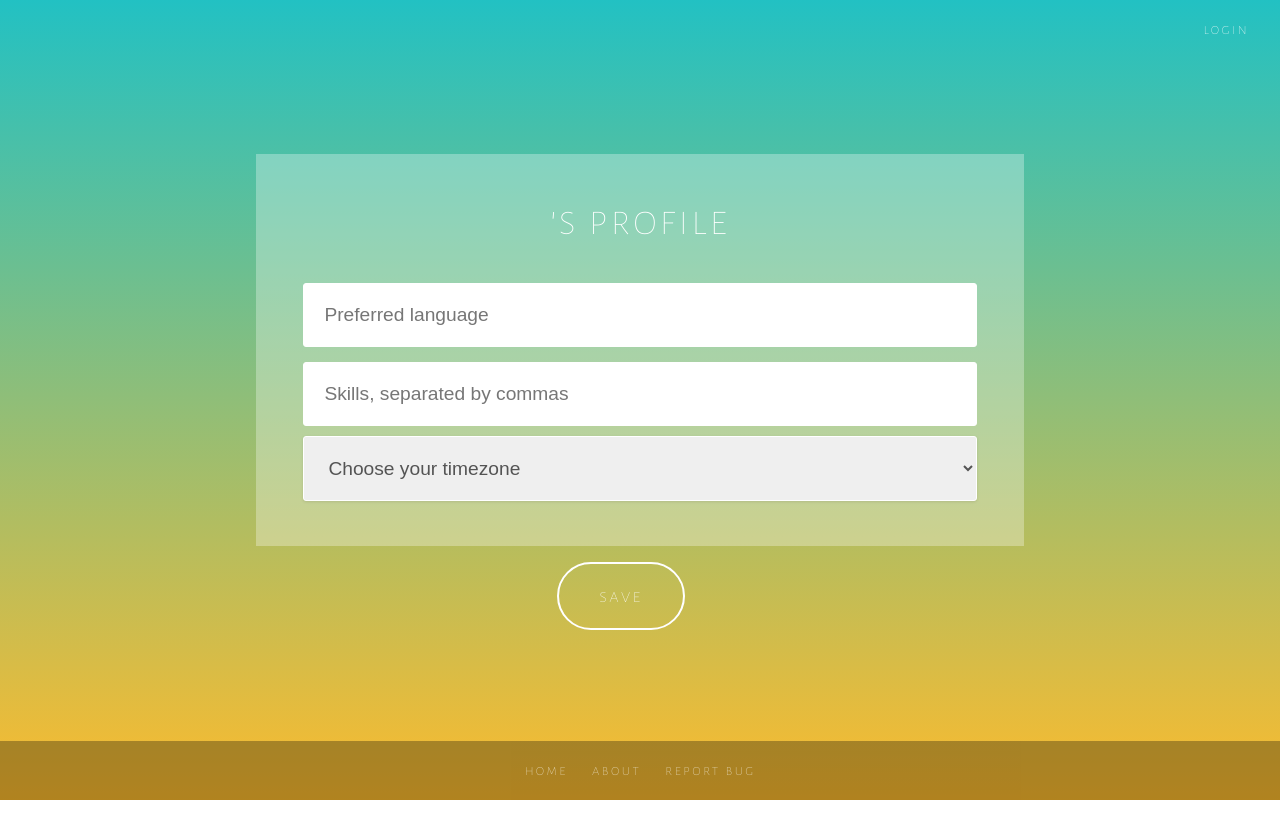
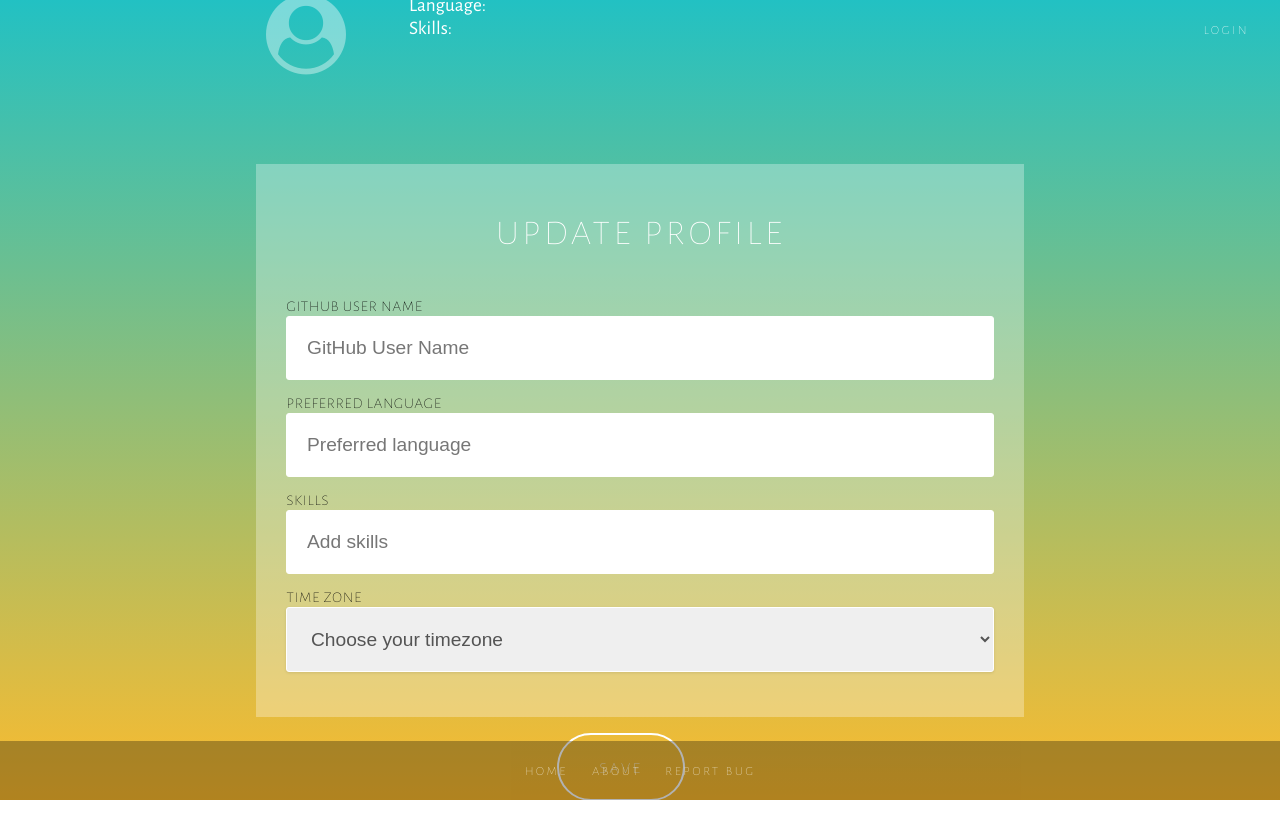
Before and after one commit to ursa-majors/co-ment, a React app in the folder client/: page /profile in a window 1280 px wide. Built offline with nearby package versions, Linux system fonts and the light colour scheme.

Commit message:
profile writing to DB

```diff
--- a/client/src/containers/Profile.jsx
+++ b/client/src/containers/Profile.jsx
@@ -6,28 +6,38 @@ import axios from 'axios';
 import * as Actions from '../store/actions';
 import { languages, skills, timezones } from '../utils';
 
+let name;
+let avatarUrl;
+
 class Profile extends React.Component {
 
   constructor(props) {
      super(props);
+
      this.state = {
       profile: {
           skill: '',
-          skills: props.appState.profile.skills || [],
-          gender: props.appState.profile.gender || '',
-          pref_lang: props.appState.profile.pref_lang || '',
-          time_zone: props.appState.profile.time_zone || 'Choose your timezone',
-          firstName: props.appState.profile.firstName || '',
-          lastName: props.appState.profile.lastName || '',
-          ghUserName: props.appState.profile.ghUserName || '',
-          avatarUrl: props.appState.profile.avatarUrl || '',
+          skills: this.props.appState.profile.certs || [],
+          gender: this.props.appState.profile.gender || '',
+          pref_lang: this.props.appState.profile.pref_lang || '',
+          time_zone: this.props.appState.profile.time_zone || 'Choose your timezone',
+          name: '',
+          ghUserName: this.props.appState.profile.ghUserName || '',
+          avatarUrl: '',
         }
       }
     }
 
-    componentDidMount(){
-
-    }
+  componentWillMount(){
+    const profile = Object.assign({}, this.state.profile);
+    if (this.props.appState.profile.ghProfile) {
+    profile.name = this.props.appState.profile.ghProfile.name;
+    profile.avatarUrl = this.props.appState.profile.ghProfile.avatar_url;
+    this.setState({profile}, ()=>{
+      console.log('38',this.state.profile.skills);
+    });
+  }
+}
 
   getProfile() {
     axios.get(`https://co-ment.glitch.me/api/profile/${this.props.appState.profile._id}`, {
@@ -36,17 +46,23 @@ class Profile extends React.Component {
       },
     })
     .then((response) => {
-       this.props.actions.updateProfile([response.data]);
+      console.log('39',this.props.appState);
+       this.props.actions.updateProfile(response.data.user, () => {
+        console.log('41',this.props.appState);
+       });
        this.setState({
-         firstName: props.appState.profile.firstName || '',
-         lastName: props.appState.profile.lastName || '',
-         ghUserName: props.appState.profile.ghUserName || '',
-         avatarUrl: props.appState.profile.avatarUrl || '',
-         skills: props.appState.profile.skills || [],
-         skill: '',
-         gender: props.appState.profile.gender || '',
-         pref_lang: props.appState.profile.pref_lang || '',
-         time_zone: props.appState.profile.time_zone || 'Choose your timezone',
+        profile: {
+          skill: '',
+          skills: this.props.appState.profile.certs || [],
+          gender: this.props.appState.profile.gender || '',
+          pref_lang: this.props.appState.profile.pref_lang || '',
+          time_zone: this.props.appState.profile.time_zone || 'Choose your timezone',
+          name: this.props.appState.profile.ghProfile.name ? this.props.appState.profile.ghProfile.name : '',
+          ghUserName: this.props.appState.profile.ghUserName || '',
+          avatarUrl: this.props.appState.profile.ghProfile.avatar_url ? this.props.appState.profile.ghProfile.avatar_url : '',
+       }
+       }, ()=> {
+        console.log(this.state.profile)
        });
        this.props.history.push('/posts');
      })
@@ -60,28 +76,36 @@ class Profile extends React.Component {
     if (this.state.skill !== '') {
        this.addSkill();
      }
+     console.log('70', this.state.profile);
+    this.props.actions.updateProfile(this.state.profile, () => {
+      console.log('72', this.props.appState.profile);
+    });
 
     axios.defaults.baseURL = 'https://co-ment.glitch.me';
     axios.defaults.headers.common['Authorization'] = `Bearer ${this.props.appState.authToken}`;
+    console.log('77', this.state.profile);
 
-    axios.post(`/api/profile/${this.props.appState.profile._id}`,
+    axios.put(`/api/profile/${this.props.appState.profile._id}`,
       {
-        pref_lang: this.props.appState.profile.pref_lang,
-        certs: this.props.appState.profile.certs,
-        time_zone: this.props.appState.profile.time_zone,
+        pref_lang: this.state.profile.pref_lang,
+        certs: this.state.profile.skills,
+        time_zone: this.state.profile.time_zone,
+        ghUserName: this.state.profile.ghUserName,
       })
     .then((response) => {
-       this.props.actions.updateProfile([response.data]);
+      console.log(response.data);
+       this.props.actions.updateProfile(response.data.user);
        this.setState({
-         firstName: props.appState.profile.firstName || '',
-         lastName: props.appState.profile.lastName || '',
-         ghUserName: props.appState.profile.ghUserName || '',
-         avatarUrl: props.appState.profile.avatarUrl || '',
-         skills: props.appState.profile.skills || [],
-         skill: '',
-         gender: props.appState.profile.gender || '',
-         pref_lang: props.appState.profile.pref_lang || '',
-         time_zone: props.appState.profile.time_zone || 'Choose your timezone',
+        profile: {
+          skill: '',
+          skills: this.props.appState.profile.skills || [],
+          gender: this.props.appState.profile.gender || '',
+          pref_lang: this.props.appState.profile.pref_lang || '',
+          time_zone: this.props.appState.profile.time_zone || 'Choose your timezone',
+          name: this.props.appState.profile.ghProfile.name || '',
+          ghUserName: this.props.appState.profile.ghUserName || '',
+          avatarUrl: this.props.appState.profile.ghProfile.avatar_url || '',
+       }
        });
      })
      .catch((error) => {
@@ -153,13 +177,45 @@ if(e.charCode === 13 || e.which === 13) {
     const tzList = timezones.map(i => (
       <option key={i[1]}>{`(UTC ${i[0]}) ${i[1]}`}</option>
       ));
+    const skillsDisp = this.state.profile.skills.map(i => (
+      <li key={i}>{i}, </li>) );
 
     return (
       <div className="container form">
+        <div className="preview">
+          <div className="preview__image-wrap">
+          {this.state.profile.avatarUrl ?
+            <img className="preview__image" src={this.state.profile.avatarUrl} alt={this.state.profile.username}/> :
+            <i className="fa fa-user-circle fa-5x preview__icon" aria-hidden="true"></i>
+          }
+          </div>
+          <div className="preview__text-wrap">
+            <div className="preview__username">{this.props.appState.profile.username}</div>
+            <div className="preview__text">{this.state.profile.name}</div>
+            <div className="preview__text">Language: {this.state.profile.pref_lang}</div>
+            <div className="preview__text">Skills:
+              <ul>{skillsDisp}</ul>
+              </div>
+
+          </div>
+        </div>
         <div className="form__body">
-          <div className="form__header">{this.props.appState.profile.username && this.props.appState.profile.username}&apos;s Profile</div>
+          <div className="form__header">Update Profile</div>
           <div className="form__input-group">
-            <label htmlFor="language" className="sr-only">Preferred Language
+            <label htmlFor="ghUserName" className="form__label">GitHub User Name
+            </label>
+            <input
+              className="form__input"
+              type="text"
+              id="ghUserName"
+              name="ghUserName"
+              value={this.state.profile.ghUserName}
+              onChange={e => this.handleInput(e)}
+              placeholder="GitHub User Name"
+            />
+          </div>
+          <div className="form__input-group">
+            <label htmlFor="language" className="form__label">Preferred Language
             </label>
             <input
               className="form__input"
@@ -177,8 +233,7 @@ if(e.charCode === 13 || e.which === 13) {
           </div>
 
           <div className="form__input-group">
-          <label className="sr-only" htmlFor="skills">Skills</label>
-          </div>
+          <label className="form__label" htmlFor="skills">Skills</label>
            <div className="skill-value__wrapper">
              {this.state.profile.skills.map((skill) => {
                return (
@@ -211,13 +266,14 @@ if(e.charCode === 13 || e.which === 13) {
             value={this.state.profile.skill}
             onChange={e => this.handleInput(e)}
             onKeyPress={e => this.handleKeyPressAdd(e)}
-            placeholder="Skills, separated by commas"
+            placeholder="Add skills"
           />
           <datalist id="skillsList">
           {skillsList}
           </datalist>
+          </div>
           <div className="form__input-group">
-            <label htmlFor="timezone" className="sr-only">Time Zone:</label>
+            <label htmlFor="timezone" className="form__label">Time Zone</label>
             <select
               className="form__input form__input--select"
               id="time_zone"
--- a/client/src/store/reducers/appState.js
+++ b/client/src/store/reducers/appState.js
@@ -26,7 +26,7 @@ function appState(state = INITIAL_STATE, action) {
       return INITIAL_STATE;
 
     case UPDATE_PROFILE:
-      return update(state, { profile: { $set: action.profile } });
+      return update(state, { profile: { $set: action.payload } })
 
     default:
       return state;
--- a/client/src/styles/_profile.scss
+++ b/client/src/styles/_profile.scss
@@ -32,7 +32,7 @@
   }
 
   &__wrapper {
-    padding: 0 20px 5px 20px;
+    padding: 0 20px;
     display: flex;
     flex-direction: flex-start;
     flex-wrap: wrap;
@@ -56,3 +56,55 @@
     }
   }
 }
+
+.preview {
+  width: 100%;
+  margin: 0 auto;
+  padding: 10px 10px 40px 10px;
+  display: flex;
+  color: white;
+  @include for-tablet-portrait-up {
+      width: 60%;
+    }
+
+  &__image {
+    border-radius: 100%;
+    width: 130px;
+    height: auto;
+  }
+
+  &__icon {
+    height: 100%;
+    width: auto;
+    color: rgba(255,255,255,.4);
+  }
+
+  &__image-wrap {
+    width: 130px;
+    height: 130px;
+  }
+
+  &__text-wrap {
+    display: flex;
+    flex-direction: column;
+    padding: 10px;
+  }
+
+  &__username {
+    color: white;
+    font-family: 'Alegreya Sans SC', sans-serif;
+    text-transform: lowercase;
+    letter-spacing: 2px;
+    font-size: 30px;
+    margin-top: -10px;
+    @include for-tablet-portrait-up {
+      font-size: 45px;
+    }
+  }
+
+  &__text {
+    font-size: 1.2em;
+    font-weight: 100;
+    padding-left: 3px;
+  }
+  }
--- a/client/src/styles/_registration.scss
+++ b/client/src/styles/_registration.scss
@@ -29,12 +29,13 @@
   }
   &__input-group {
     width: 100%;
+    text-align: left;
+    padding: 0 20px;
   }
   &__input {
-    width: 90%;
+    width: 100%;
     border-radius: 3px;
-    width: 90%;
-    margin: 5px 0;
+    margin: 5px auto;
     border: 1px solid white;
     padding: 20px;
     font-size: 1.2em;
@@ -54,6 +55,16 @@
        white-space: nowrap;
     }
 
+  }
+
+  &__label {
+    font-family: 'Alegreya Sans SC', sans-serif;
+    text-transform: lowercase;
+    font-size: 1.2em;
+    width: 100%;
+    margin-top: 10px;
+    position: relative;
+    top: 6px;
   }
 
   &__error {
```
